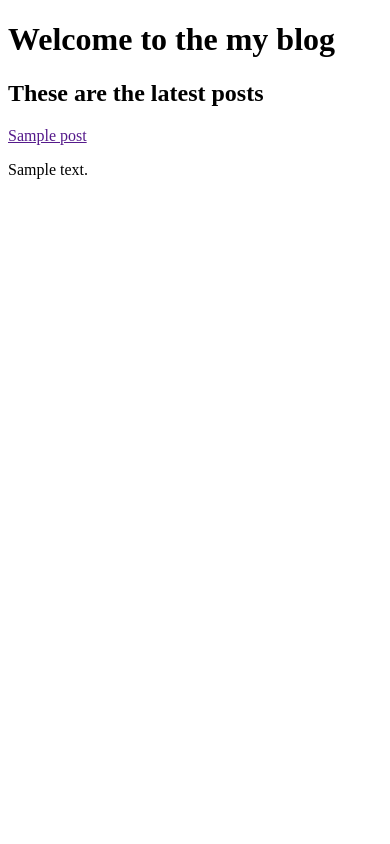
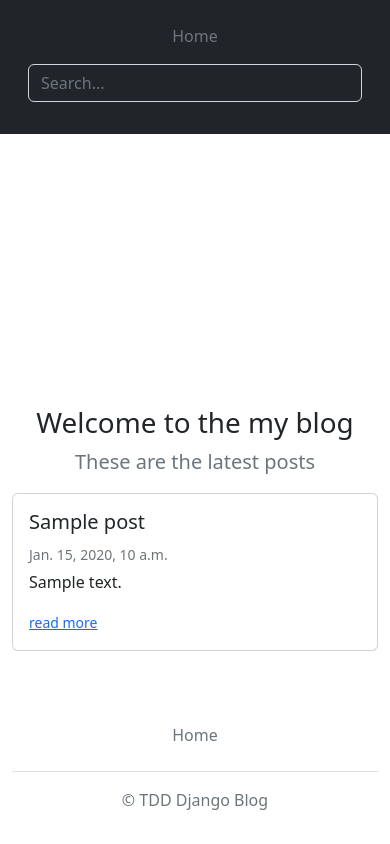
Before and after one commit to hmz1998/TDD-Django, a Django app: template templates/posts/index.html in a window 390 px wide. Run offline with Django 4.2, Linux system fonts and the light colour scheme; the template is opened without the code that fills it: most values are stand-ins (such as "Sample title", 1, 10 or a date in 2020).

Commit message:
fixed home and post detail html pages.

```diff
--- a/templates/posts/index.html
+++ b/templates/posts/index.html
@@ -1,23 +1,35 @@
-<!DOCTYPE html>
-<html>
-    <head>
-        <meta charset="utf-8">
-        <meta http-equiv="X-UA-Compatible" content="IE=edge">
-        <title>Welcome</title>
-        <meta name="description" content="">
-        <meta name="viewport" content="width=device-width, initial-scale=1">
-        <link rel="stylesheet" href="">
-    </head>
-    <body>
-        <h1>Welcome to the my blog</h1>
-        <h2>These are the latest posts</h2>
+{% extends 'posts/base.html' %}
 
-        {% for post in posts %}
-            <div class="post">
-                <a href="">{{ post.title }}</a>
-                <p>{{ post.description|truncatewords:24 }}</p>
+{% block title %}
+    My Django Test Blog
+{% endblock title %}
+
+{% block body %}
+    <section class="pt-3 text-center container">
+        <div class="row py-lg-5">
+            <div class="col-lg-6 col-md-8 mx-auto">
+                <h1 class="fw-light">Welcome to the my blog</h1>
+                <p class="lead text-muted">These are the latest posts</p>
             </div>
-        {% endfor %}
+        </div>
+    </section>
 
-    </body>
-</html>
+    {% if posts %}
+        <div class="row">
+            {% for post in posts %}
+                <div class="col-sm-4 pb-4">
+                    <div class="card">
+                        <div class="card-body">
+                            <h5 class="card-title">{{ post.title|truncatewords:4 }}</h5>
+                            <small class="text-muted">{{ post.created_at }}</small>
+                            <p class="card-text mt-1">{{ post.description|truncatewords:15 }}</p>
+                            <small class="text-muted"><a href="{{ post.get_absolute_url }}">read more</a></small>
+                            {% comment %} <a href="{{ post.get_absolute_url }}" class="">read more ...</a> {% endcomment %}
+                        </div>
+                    </div>
+                </div>
+            {% endfor %}
+        </div>
+    {% endif %}
+
+{% endblock body %}
```
Also changed, not shown: templates/posts/detail.html (+39 -13 lines).
